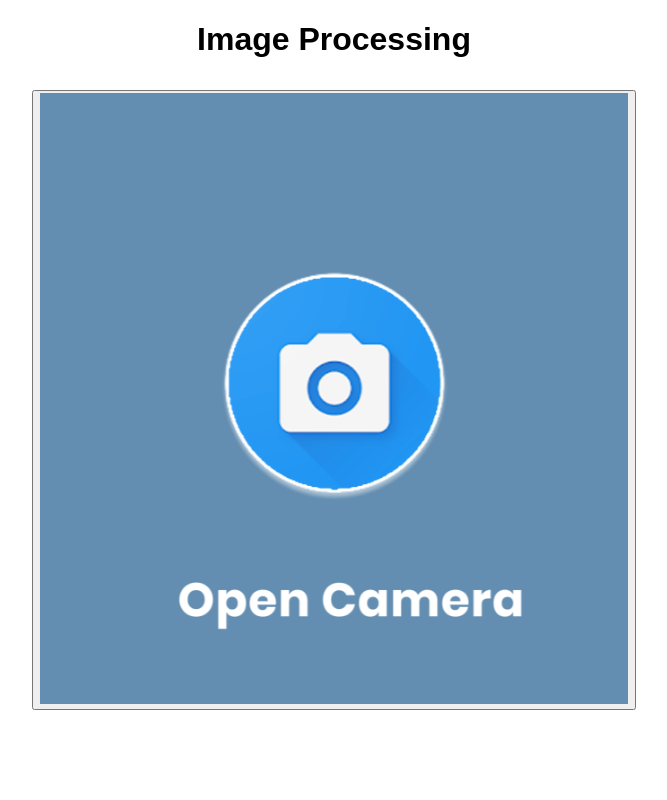
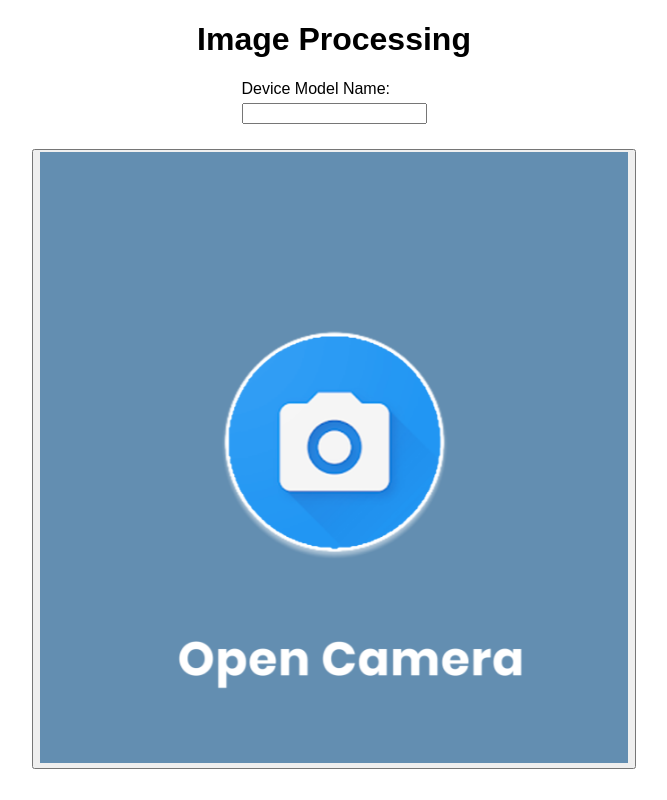
Before and after one commit to Saikat299792458/Blissty, a Flask app: page / in a window 1280 px wide. Shown: the whole page, without its empty margins (306-973 px from the left). Run offline with Flask 3, Linux system fonts and the light colour scheme.

Commit message:
Device Name Update

```diff
--- a/app.py
+++ b/app.py
@@ -17,7 +17,11 @@ def process_image_route():
     if 'image' not in request.files:
         return jsonify({'error': 'No image provided'})
 
+    if 'modelName' not in request.form:
+        return jsonify({'error': 'No model name provided'})
+
     image = request.files['image']
+    model_name = request.form['modelName']
 
     # Generate timestamps
     time = datetime.now()
@@ -29,8 +33,8 @@ def process_image_route():
 
     rgba_values = inst.process_image(filename)
 
-    # Log the processed data
-    inst.update_excel_file(timestamp, request.user_agent.string, filename)
+    # Log the processed data with the provided model name
+    inst.update_excel_file(timestamp, model_name, filename)
 
     return jsonify(rgba_values)
 
--- a/static/scripts.js
+++ b/static/scripts.js
@@ -24,6 +24,13 @@ function captureImage() {
 }
 
 function processImage() {
+    // Check if the device model name is empty
+    const modelName = document.getElementById('modelName').value.trim();
+    if (modelName === '') {
+        alert('Please enter the device model name.');
+        return;
+    }
+
     // Hide table and start loading
     document.getElementById('Loading').style.display = 'block';
     // Get form data
@@ -41,6 +48,7 @@ function processImage() {
     })
     .catch(error => console.error('Error:', error));
 }
+
 
 
 function updateTable(data) {
--- a/static/styles.css
+++ b/static/styles.css
@@ -24,6 +24,7 @@ button {
     margin-top: 10px;
     cursor: pointer;
     max-width: 90%;
+    margin-bottom: 10px;
 }
 
 #result {
@@ -49,3 +50,13 @@ button {
 #result td:first-child {
     text-align: left; /* Align the first column to the left */
 }
+
+.form-group {
+    display: flex;
+    flex-direction: column;
+    margin-bottom: 15px;
+}
+
+label {
+    margin-bottom: 5px;
+}
--- a/templates/index.html
+++ b/templates/index.html
@@ -7,8 +7,13 @@
     <link rel="stylesheet" href="{{ url_for('static', filename='styles.css') }}">
 </head>
 <body>
+    <div class="container">
         <h1>Image Processing</h1>
         <form id="imageForm">
+            <div class="form-group">
+                <label for="modelName">Device Model Name:</label>
+                <input type="text" id="modelName" name="modelName" required>
+            </div>
             <input type="file" accept="image/*" capture="camera" id="imageInput" name="image" style="display:none;">
             <img id="capturedImage" alt="Captured Image" style="display:none; max-width: 90%;">
             <button type="button" onclick="captureImage()" id="captureButton">
@@ -26,7 +31,7 @@
                 </tbody>
             </table>
         </div>
-
+    </div>
 
     <script src="{{ url_for('static', filename='scripts.js') }}"></script>
 </body>
```
Lines whose indentation alone changed are shown as unchanged.
